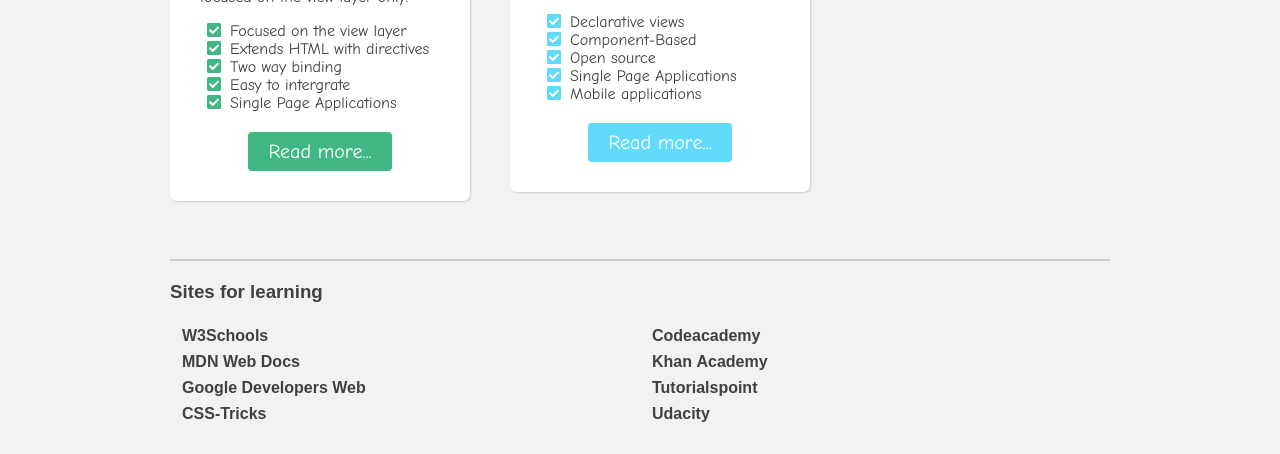
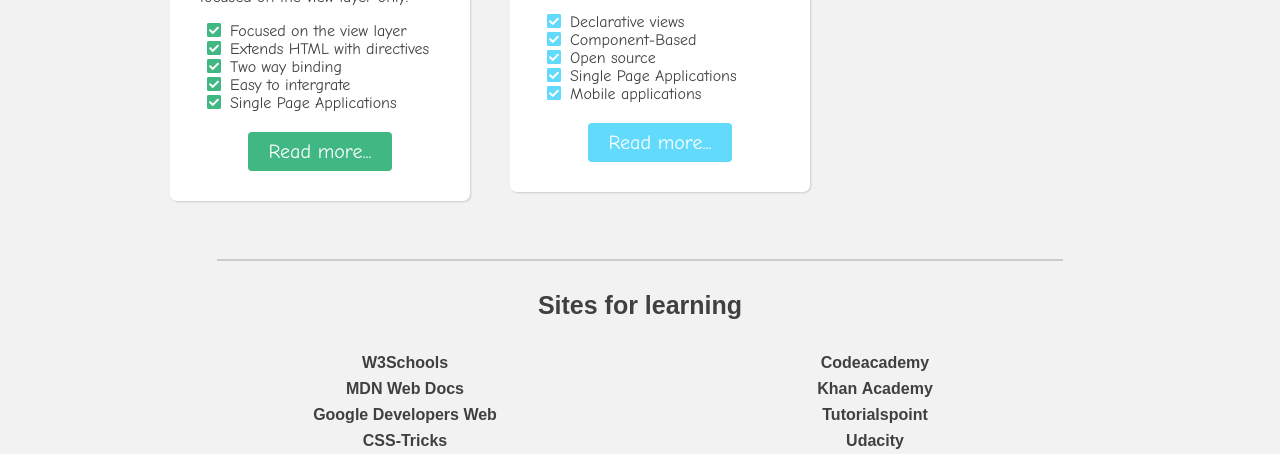
Before and after one commit to dzonsi/home-page, a website: page src/index.html in a window 1280 px wide. Shown: the part 1468-1922 px from the top of the page. Drawn offline with Linux system fonts and the light colour scheme; files that its build step writes are made by us from their sources.

Commit message:
change main area footer

```diff
--- a/src/index.html
+++ b/src/index.html
@@ -406,7 +406,7 @@
 	<!-- main area footer start -->
 			<div class="main-area-footer">
 				<hr>
-				<h3>Sites for learning</h3>
+				<h3 class="main-area-footer-header">Sites for learning</h3>
 				<div class="learning-container">
 					<div class="learning-left">
 						<div>
--- a/src/main.css
+++ b/src/main.css
@@ -911,17 +911,21 @@
 /* main area footer start */
 .main-area-footer {
 	font-family: Arial, Helvetica, sans-serif;
+	color: var(--main-dark-grey);
 	padding: 30px;
-	color: var(--main-dark-grey);
+}
+.main-area-footer hr {
+	width: 90%;
+	border: 1px solid var(--main-grey);
+}
+.main-area-footer-header {
+	text-align: center;
+	font-size: 25px;
+	margin: 30px 0;
 }
 .learning-container {
 	overflow: auto;
-}
-.main-area-footer hr {
-	border: 1px solid var(--main-grey);
-}
-.main-area-footer h3 {
-	margin: 20px 0;
+	text-align: center;
 }
 .learning-left, .learning-right {
 	width: 50%;
@@ -939,10 +943,10 @@
 @media screen and (max-width: 800px) {
 	.main-area-footer {
 		background-color: var(--main-grey);
-		padding: 20px;
+		padding: 20px 0 50px 0;
 	}
 	.main-area-footer hr {
-	border: 1px solid var(--main-bg-color);
+		border: 1px solid var(--main-bg-color);
 	}
 	.learning-link:hover {
 		color: var(--main-orange-darken);
```
Also changed, not shown: public/index.html (+1 -1 lines), public/main.min.css.
